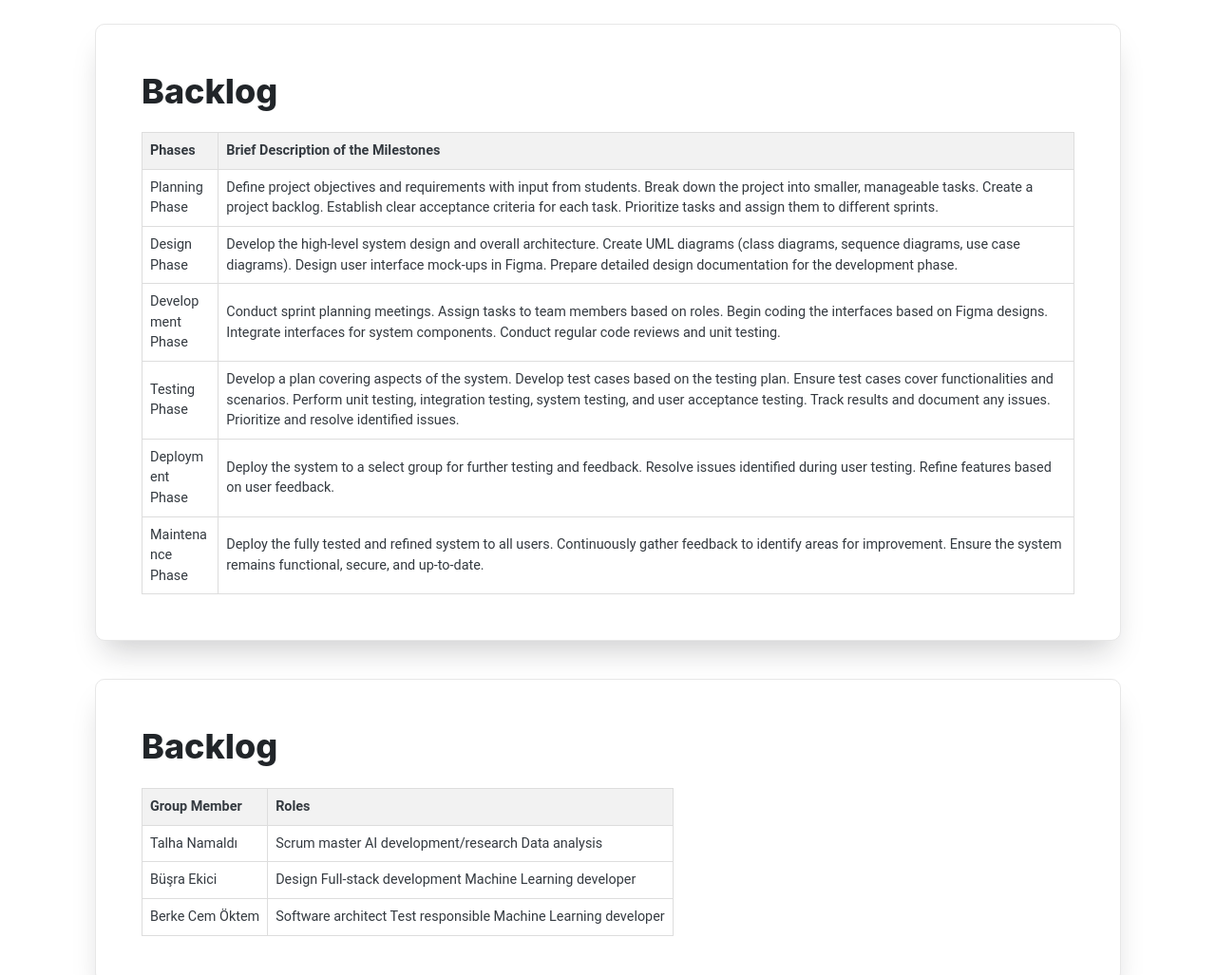
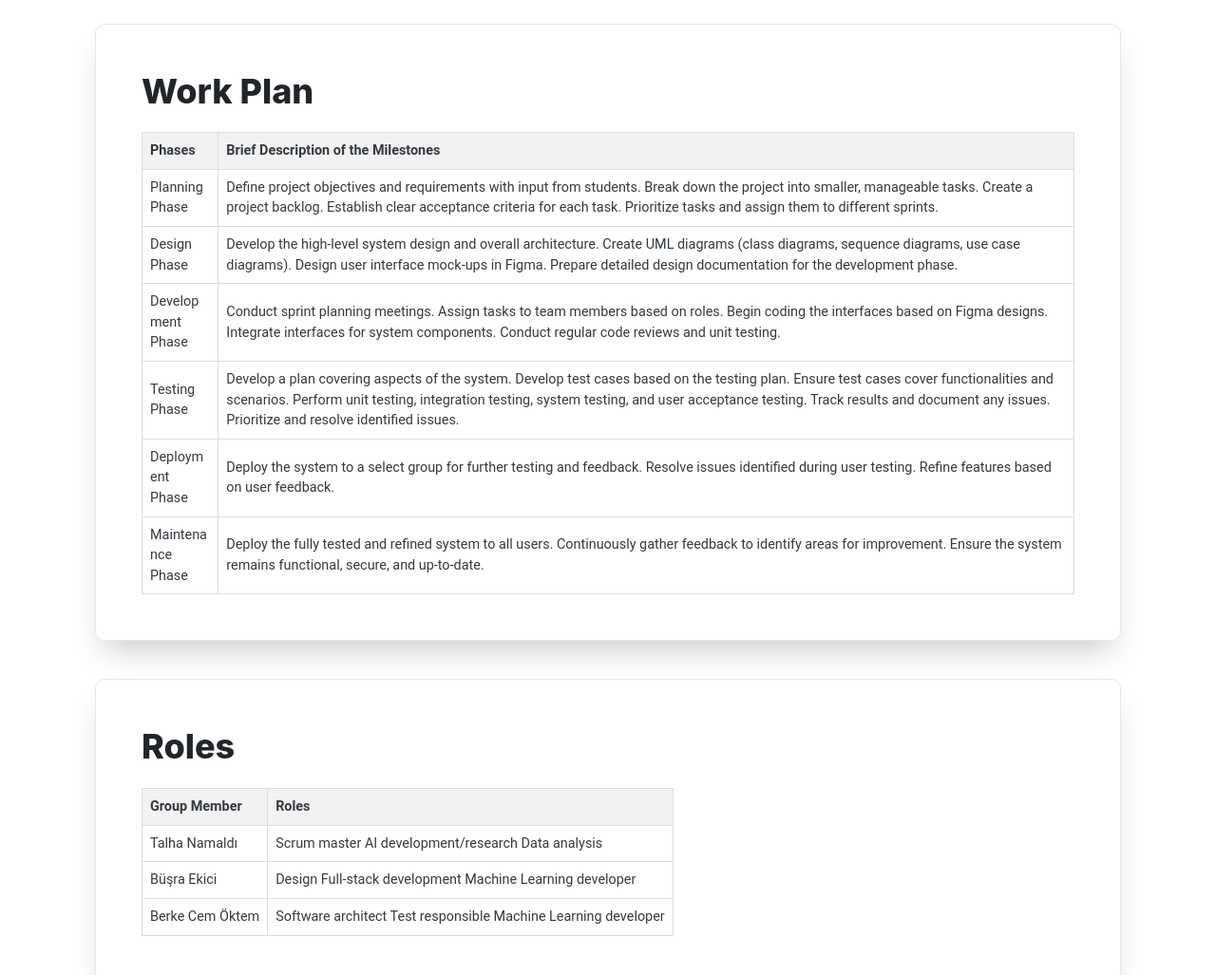
Before and after one commit to talhanamaldi/FinalProjectReport, a website: page workplan.html in a window 1280 px wide. Shown: the part 207-1234 px from the top of the page at 95% size. Drawn offline with Linux system fonts and the light colour scheme.

Commit message:
Update workplan.html

```diff
--- a/workplan.html
+++ b/workplan.html
@@ -38,7 +38,7 @@
             <div class="_c1510784">
               <div class="_ad1a60a0">
                 <header class="_09ed4391">
-                  <h2 class="_bded6b33">Backlog</h2>
+                  <h2 class="_bded6b33">Work Plan</h2>
                   <br />
                   <table class="backlog-table">
                     <thead>
@@ -130,7 +130,7 @@
             <div class="_c1510784">
               <div class="_ad1a60a0">
                 <header class="_09ed4391">
-                  <h2 class="_bded6b33">Backlog</h2>
+                  <h2 class="_bded6b33">Roles</h2>
                   <br />
                   <table class="backlog-table">
                     <thead>
```
